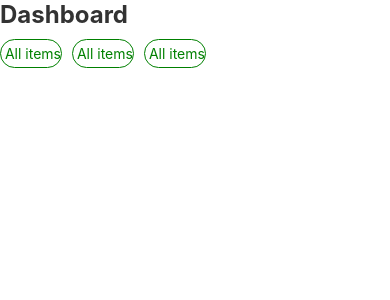
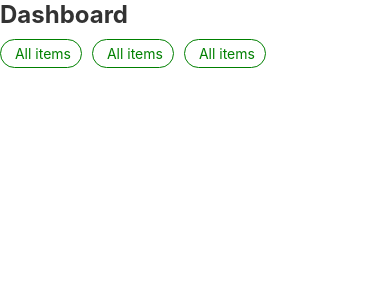
Before and after one commit to em3459/reactttnativeee, a React Native app in the folder YtReactNative/: screen / in a window 390 px wide. Shown: the top 300 px of the page. Built offline with nearby package versions, Linux system fonts and the light colour scheme.

Commit message:
Update HomeScreen.jsx

```diff
--- a/YtReactNative/src/screens/HomeScreen.jsx
+++ b/YtReactNative/src/screens/HomeScreen.jsx
@@ -48,7 +48,7 @@ const styles = StyleSheet.create({
     borderWidth:0.8,
     borderColor:"green",
     borderRadius:50,
-    paddingHorizental:50,
+    paddingHorizontal:10,
     paddingVertical:5
   },
 
```
